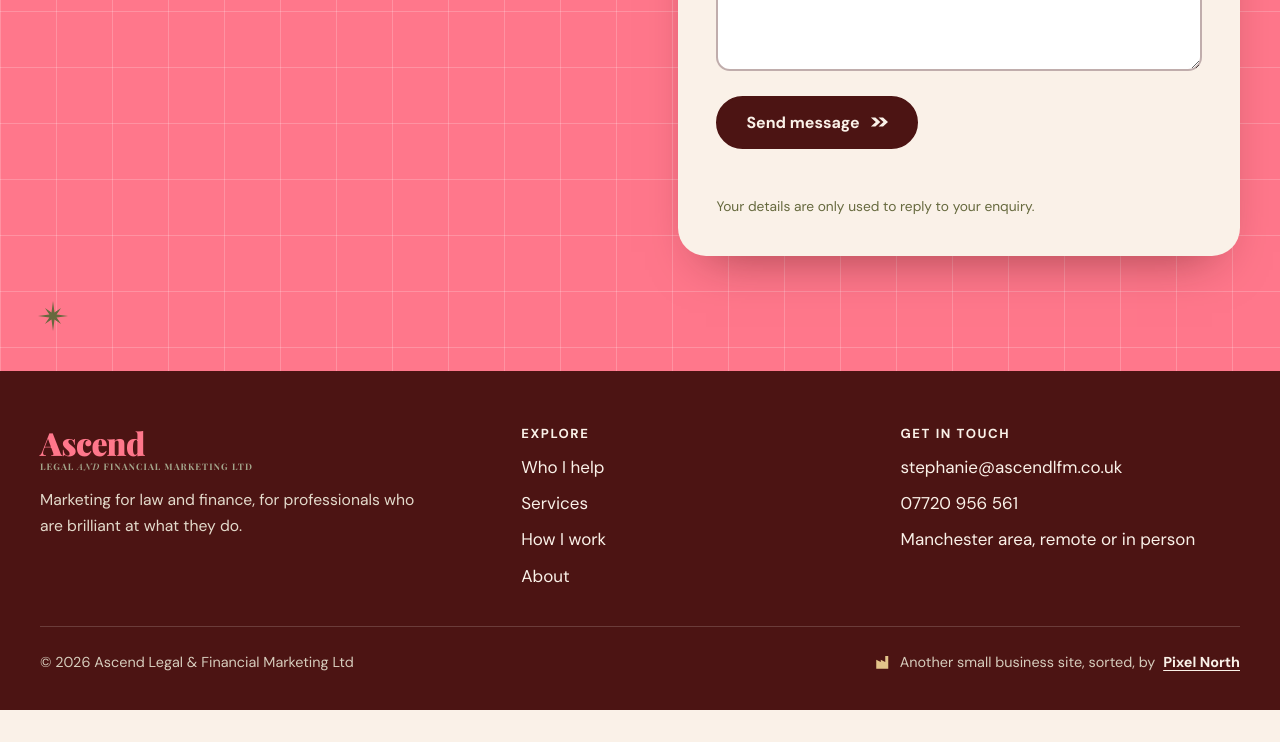
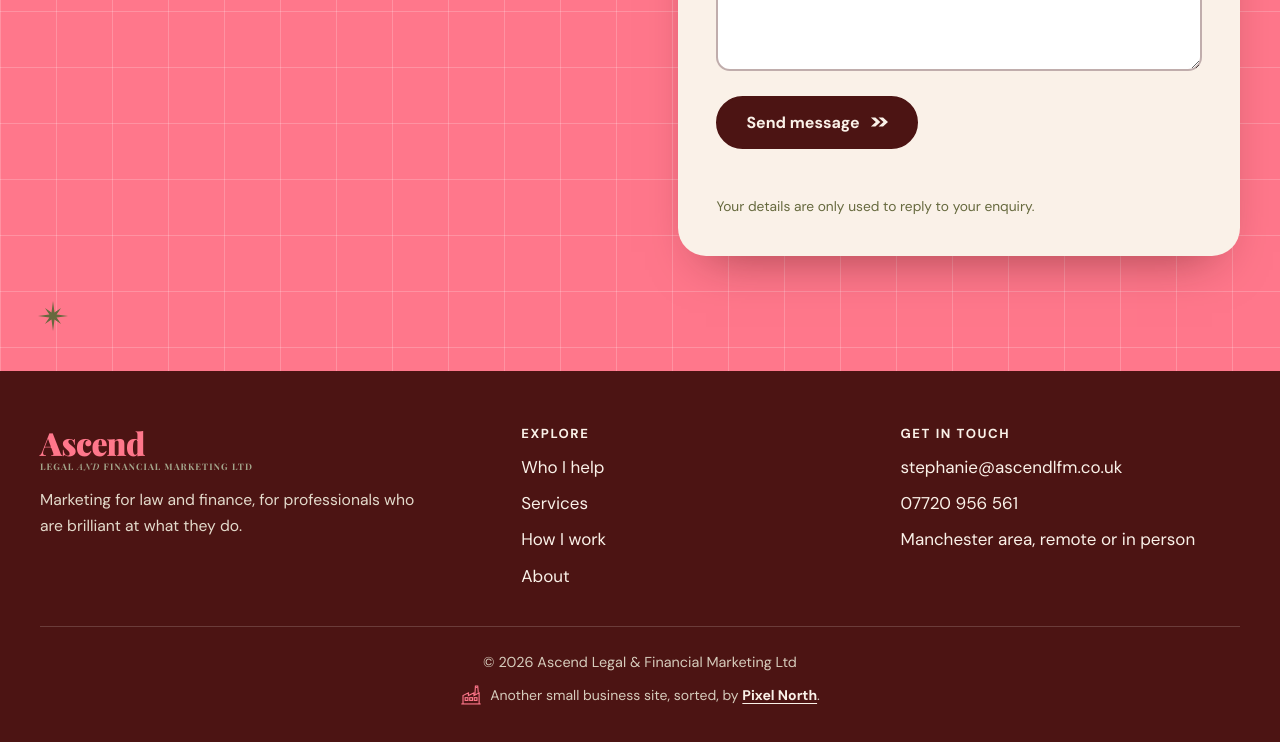
Before and after one commit to jedarlingtonx/ascendlfm.co.uk, a plain HTML site: page index.html in a window 1280 px wide. Shown: the part 5753-6495 px from the top of the page. Before the commit the page ends 6463 px from the top, so only its background shows below. Drawn offline with Linux system fonts and the light colour scheme.

Commit message:
Use Pixel North factory icon in footer credit and centre it
Co-Authored-By: Claude Sonnet 5.5 <noreply@anthropic.com>
Claude-Session: https://claude.ai/code/session_01Gu4sFUfPVz67pkSkdaCChR

```diff
--- a/index.html
+++ b/index.html
@@ -194,10 +194,12 @@ footer ul{list-style:none;margin:0;padding:0;display:grid;gap:8px}
 footer a{text-decoration:none}
 footer a:hover{text-decoration:underline}
 footer .about-line{margin-top:16px;max-width:24em;color:#E3DACB;font-size:.98rem}
-footer .base{padding-top:24px;display:flex;flex-wrap:wrap;gap:12px 28px;justify-content:space-between;font-size:.9rem;color:#D6CCBC}
-.credit{display:inline-flex;align-items:center;gap:8px;white-space:nowrap}
-.credit svg{width:18px;height:18px;color:#E3C48A;flex:none}
+footer .base{padding-top:24px;display:flex;flex-direction:column;align-items:center;gap:10px;text-align:center;font-size:.9rem;color:#D6CCBC}
+.credit{display:flex;flex-wrap:nowrap;align-items:center;justify-content:center;gap:8px;font-size:14px;line-height:1.4}
+.credit svg{width:22px;height:22px;flex:0 0 auto;fill:none;stroke:var(--blush60);stroke-width:26;stroke-linecap:butt;stroke-linejoin:miter}
+.credit>span{text-align:center}
 .credit a{font-weight:700;color:var(--beige);text-decoration:underline;text-underline-offset:3px}
+@media (max-width:420px){.credit{font-size:12.5px;gap:6px}.credit svg{width:20px;height:20px}}
 
 /* reveal */
 .js .rv{opacity:0;transform:translateY(26px);transition:opacity .7s ease,transform .7s ease}
@@ -252,7 +254,7 @@ footer .base{padding-top:24px;display:flex;flex-wrap:wrap;gap:12px 28px;justify-
     <line x1="54" y1="84" x2="80" y2="98" style="stroke:var(--blush)"/>
   </symbol>
   <symbol id="chev" viewBox="0 0 40 24" fill="currentColor"><path d="M2 2h10l11 10-11 10H2l11-10zM19 2h10l11 10-11 10H19l11-10z"/></symbol>
-  <symbol id="factory" viewBox="0 0 24 24" fill="currentColor"><path d="M3 21V9l6 3V9l6 3V4h4v17z"/></symbol>
+  <symbol id="factory" viewBox="0 0 512 512"><path d="M30 464H480"/><path d="M70 464V268L195 205V268L325 205V268L445 205V464"/><path d="M347 250L359 45H413L425 205"/><path d="M362 78H410"/><rect x="120" y="318" width="64" height="64"/><rect x="226" y="318" width="64" height="64"/><rect x="331" y="318" width="64" height="64"/></symbol>
   <symbol id="i-pin" viewBox="0 0 24 24" fill="none" stroke="currentColor" stroke-width="2" stroke-linecap="round" stroke-linejoin="round"><path d="M12 21s-7-6.2-7-11.5A7 7 0 0 1 19 9.5C19 14.8 12 21 12 21z"/><circle cx="12" cy="9.5" r="2.5"/></symbol>
   <symbol id="i-mail" viewBox="0 0 24 24" fill="none" stroke="currentColor" stroke-width="2" stroke-linecap="round" stroke-linejoin="round"><rect x="3" y="5" width="18" height="14" rx="2"/><path d="M3 7l9 7 9-7"/></symbol>
   <symbol id="i-phone" viewBox="0 0 24 24" fill="none" stroke="currentColor" stroke-width="2" stroke-linecap="round" stroke-linejoin="round"><path d="M5 4h4l2 5-2.5 1.5a11 11 0 0 0 5 5L15 13l5 2v4a2 2 0 0 1-2 2A16 16 0 0 1 3 6a2 2 0 0 1 2-2z"/></symbol>
@@ -498,7 +500,7 @@ footer .base{padding-top:24px;display:flex;flex-wrap:wrap;gap:12px 28px;justify-
     </div>
     <div class="base">
       <span>© <span id="yr">2026</span> Ascend Legal &amp; Financial Marketing Ltd</span>
-      <span class="credit"><svg viewBox="0 0 24 24" aria-hidden="true"><use href="#factory"/></svg>Another small business site, sorted, by <a href="https://pixel-north.co.uk" target="_blank" rel="noopener">Pixel North</a></span>
+      <span class="credit"><svg viewBox="0 0 512 512" aria-hidden="true"><use href="#factory"/></svg><span>Another small business site, sorted, by <a href="https://pixel-north.co.uk" target="_blank" rel="noopener">Pixel North</a>.</span></span>
     </div>
   </div>
 </footer>
```
